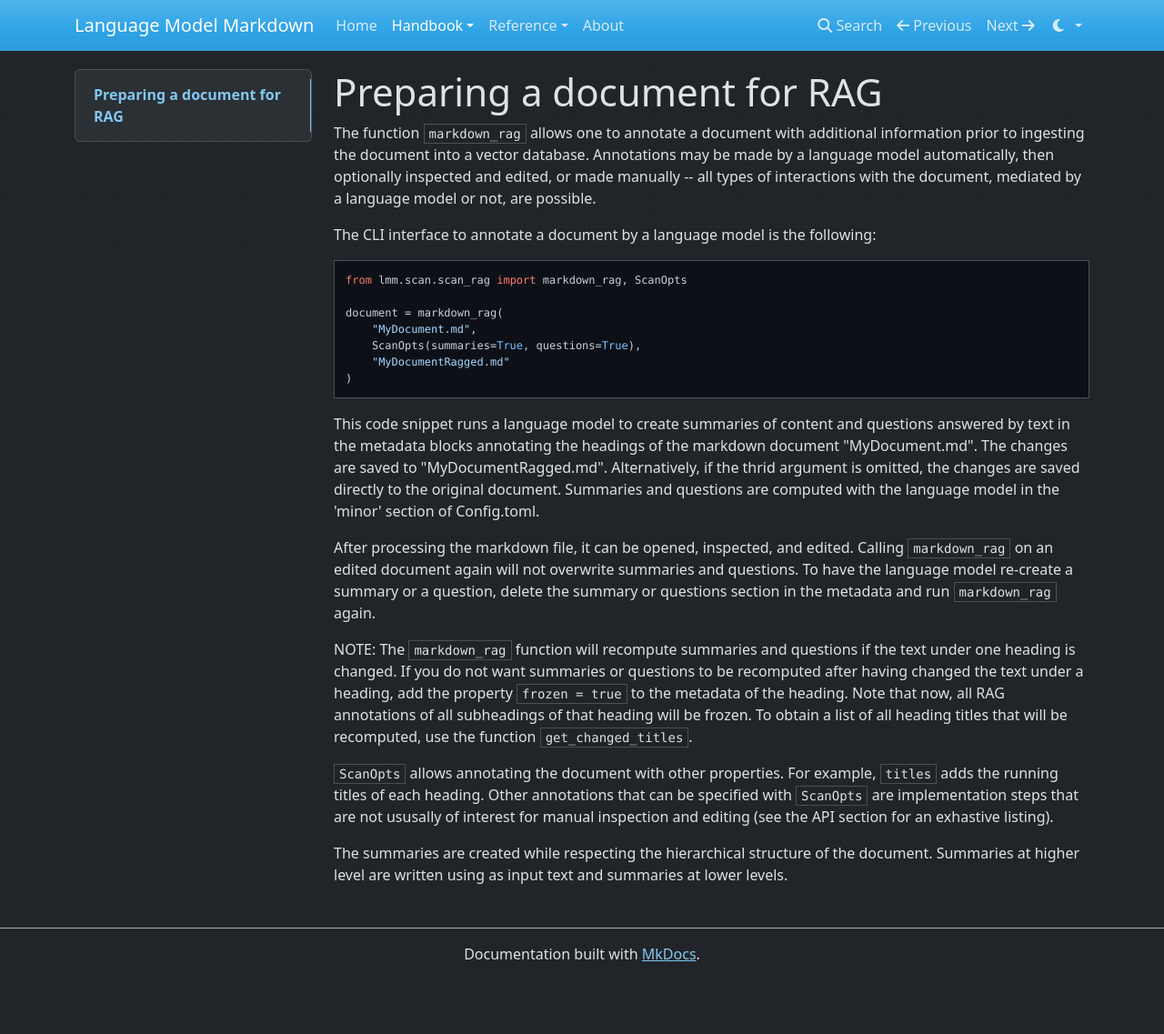
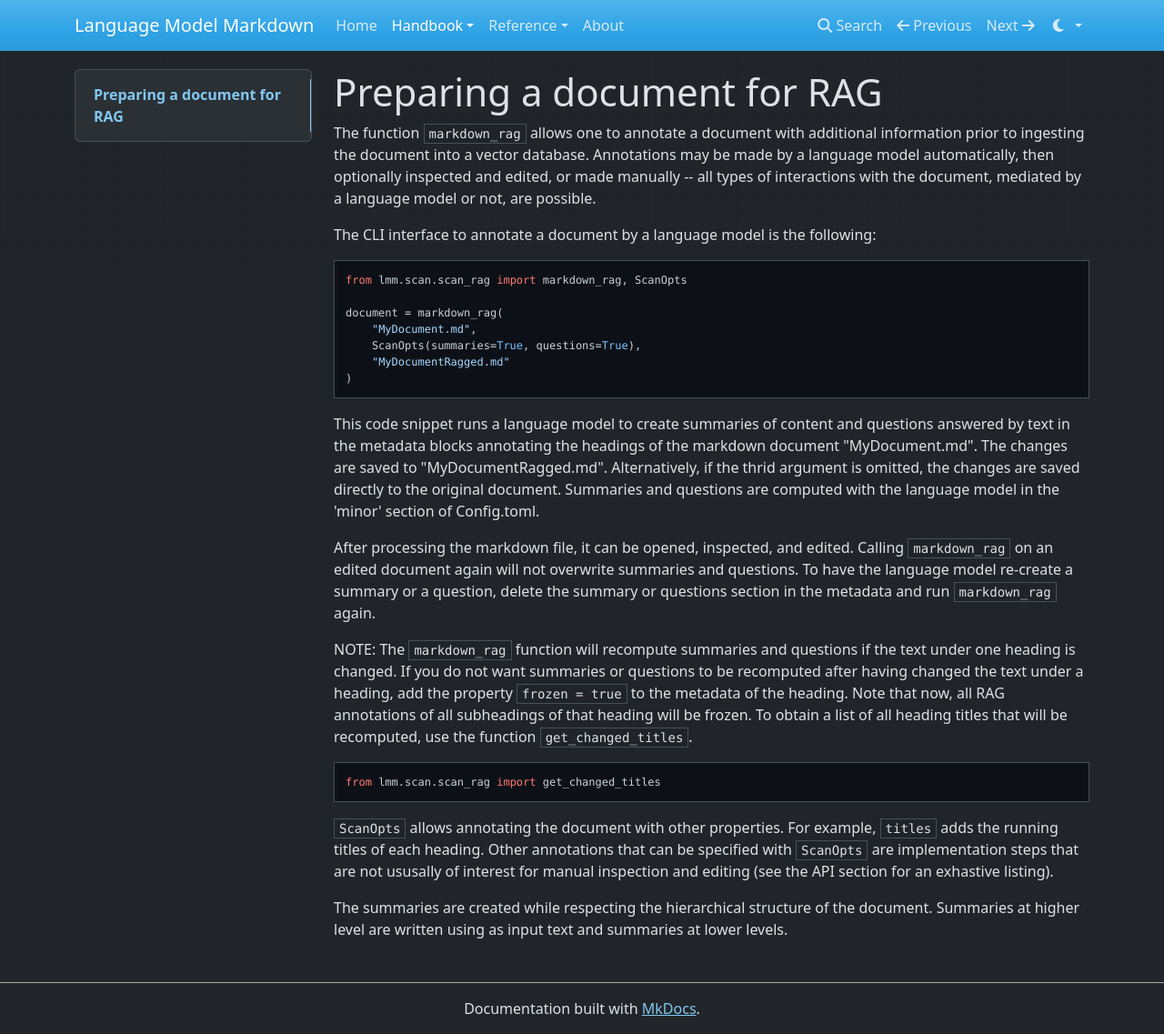
Before and after one commit to roberto-viviani/lm-markdown, an MkDocs documentation site: the page built from docs/Handbook/PrepareRAG.md, in a window 1280 px wide and 1137 px high. Shown: the whole window at 91% size. Built offline with MkDocs 1.6.1, drawn with Linux system fonts in a browser that asks for light colours; nearby versions of some CDN libraries.

Commit message:
docs: Update docs to include proper module imports
Added the correct import statements for `markdown_clear_messages` in `docs/Handbook/Interaction.md` and `get_changed_titles` in `docs/Handbook/PrepareRAG.md`. This ensures the documentation is up-to-date and correctly points to the source of these functions in the `lmm` package.

Co-authored-by: roberto-viviani <88712782+roberto-viviani@users.noreply.github.com>

````diff
--- a/docs/Handbook/PrepareRAG.md
+++ b/docs/Handbook/PrepareRAG.md
@@ -21,6 +21,10 @@ After processing the markdown file, it can be opened, inspected, and edited. Cal
 NOTE:
     The `markdown_rag` function will recompute summaries and questions if the text under one heading is changed. If you do not want summaries or questions to be recomputed after having changed the text under a heading, add the property `frozen = true` to the metadata of the heading. Note that now, all RAG annotations of all subheadings of that heading will be frozen. To obtain a list of all heading titles that will be recomputed, use the function `get_changed_titles`.
 
+```python
+from lmm.scan.scan_rag import get_changed_titles
+```
+
 `ScanOpts` allows annotating the document with other properties. For example, `titles` adds the running titles of each heading. Other annotations that can be specified with `ScanOpts` are implementation steps that are not ususally of interest for manual inspection and editing (see the API section for an exhastive listing).
 
 The summaries are created while respecting the hierarchical structure of the document. Summaries at higher level are written using as input text and summaries at lower levels.
````
Also changed, not shown: docs/Handbook/Interaction.md (+4 -0 lines).
